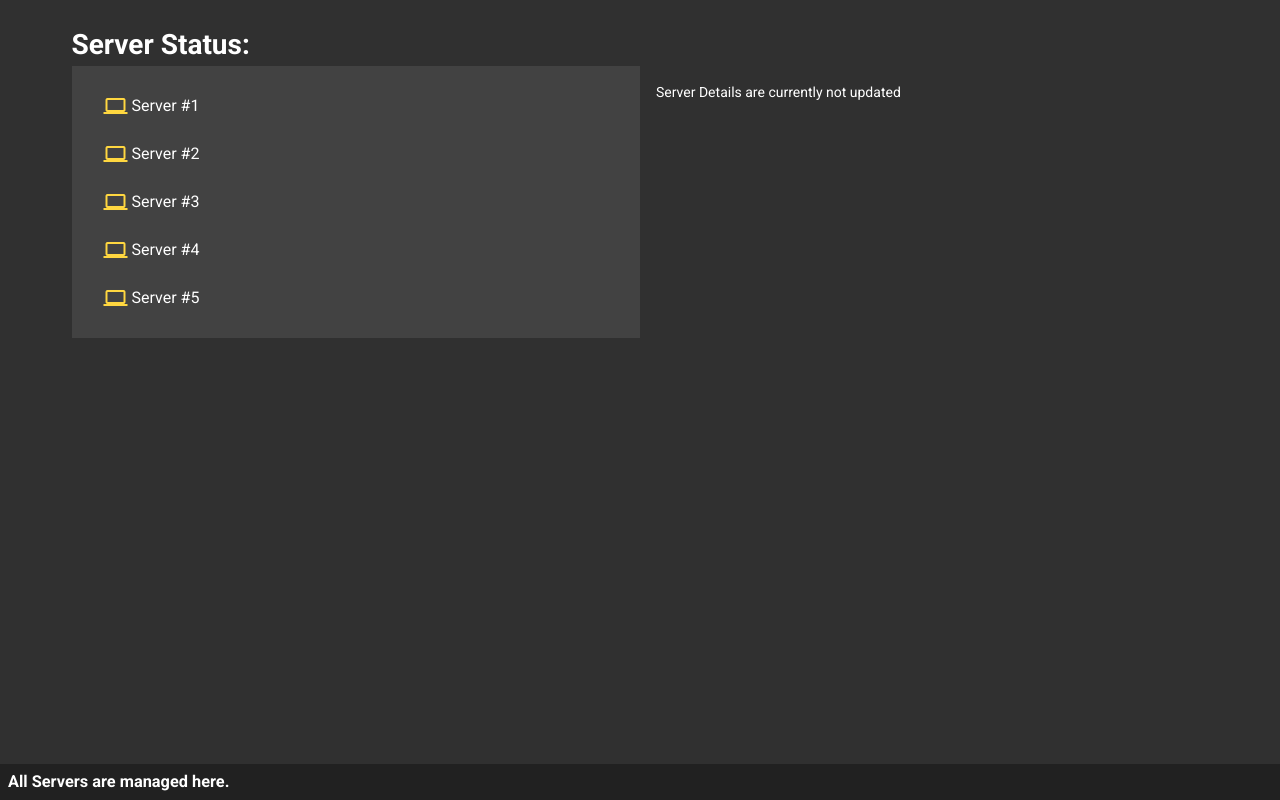
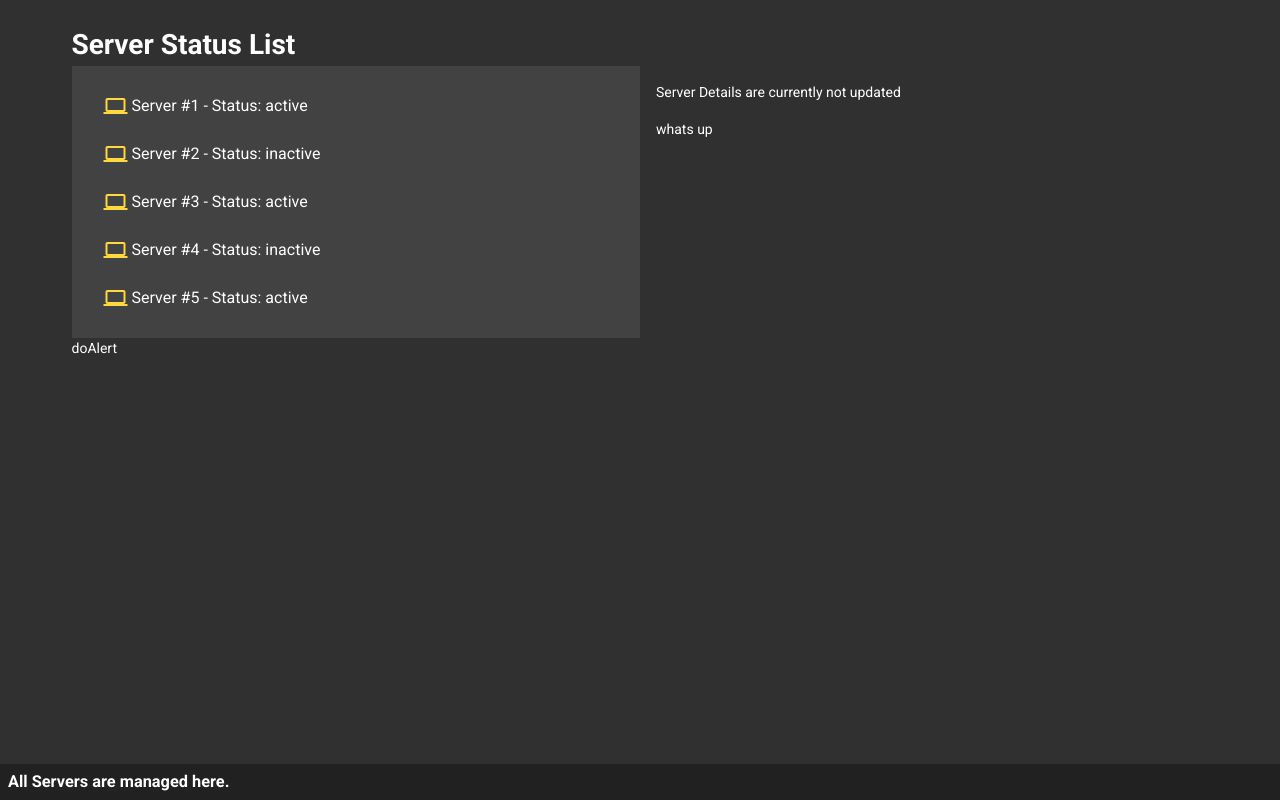
Before and after one commit to KennyStephens/project-7-kenny-stephens, a Vue app: page / in a window 1280 px wide. Built offline with nearby package versions, Linux system fonts and the light colour scheme.

Commit message:
Communicating between components with eventbus

```diff
--- a/src/components/AppHeader.vue
+++ b/src/components/AppHeader.vue
@@ -1,5 +1,5 @@
 <template>
   <div>
-    <h1>Server Status: </h1>
+    <h1>Server Status List</h1>
   </div>
 </template>
--- a/src/components/AppServerDetails.vue
+++ b/src/components/AppServerDetails.vue
@@ -1,5 +1,23 @@
 <template>
     <div class="pa-3">
         <p>Server Details are currently not updated</p>
+        <p>{{ test }}</p>
     </div>
 </template>
+
+<script>
+    import { eventBus } from '../main';
+
+    export default {
+        data() {
+            return {
+                test: 'whats up'
+            }
+        },
+        created() {
+            eventBus.$on('alerted', (data) => {
+                this.test = data;
+            });
+        }
+    }
+</script>
--- a/src/components/AppServers.vue
+++ b/src/components/AppServers.vue
@@ -1,9 +1,36 @@
 <template>
-    <v-list class="pa-3">
-        <v-list-tile
-            v-for="(index, i) in 5" :key="i">
-            <v-icon color="amber accent-2" class="mr-1">computer</v-icon>
-            Server #{{ index }}
-        </v-list-tile>
-    </v-list>
+    <div id="servers">
+        <v-list class="pa-3">
+            <v-list-tile
+                @click="statusChange"
+                v-for="server in serverList" :key="server.name">
+                <v-icon color="amber accent-2" class="mr-1">computer</v-icon>
+                {{ server.name }} - Status: {{ server.status }}
+            </v-list-tile>
+        </v-list>
+        <button @click="doAlert">doAlert</button>
+    </div>
 </template>
+
+<script>
+    import { eventBus } from '../main';
+
+    export default {
+        data() {
+            return {
+                serverList: [
+                    {name: 'Server #1', status: 'active'},
+                    {name: 'Server #2', status: 'inactive'},
+                    {name: 'Server #3', status: 'active'},
+                    {name: 'Server #4', status: 'inactive'},
+                    {name: 'Server #5', status: 'active'},
+                ]
+            }
+        },
+        methods: {
+            doAlert() {
+                eventBus.$emit('alerted', 'hello');
+            }
+        }
+    }
+</script>
--- a/src/main.js
+++ b/src/main.js
@@ -2,6 +2,8 @@ import '@babel/polyfill'
 import Vue from 'vue'
 import './plugins/vuetify'
 import App from './App.vue'
+
+export const eventBus = new Vue();
 
 Vue.config.productionTip = false
 
```
Also changed, not shown: 1 other file (tests, documents, lock files or other folders).
